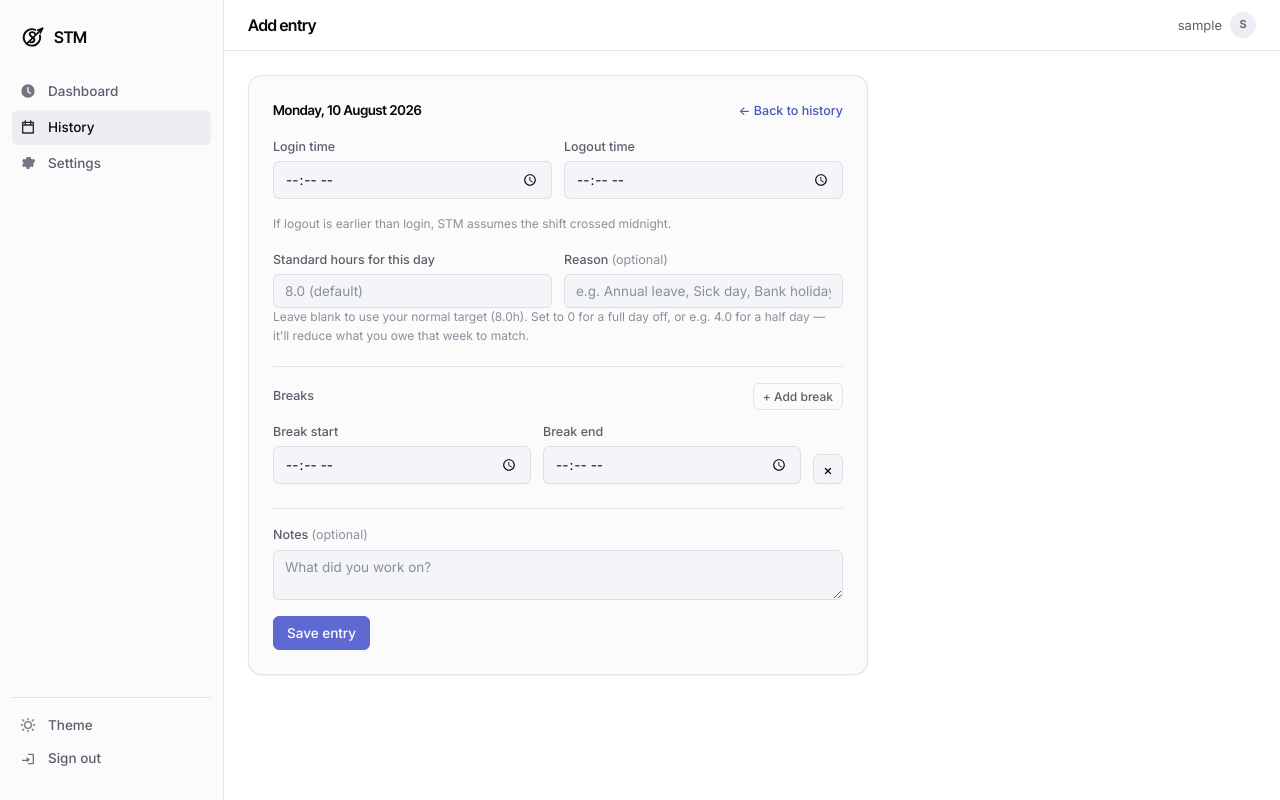
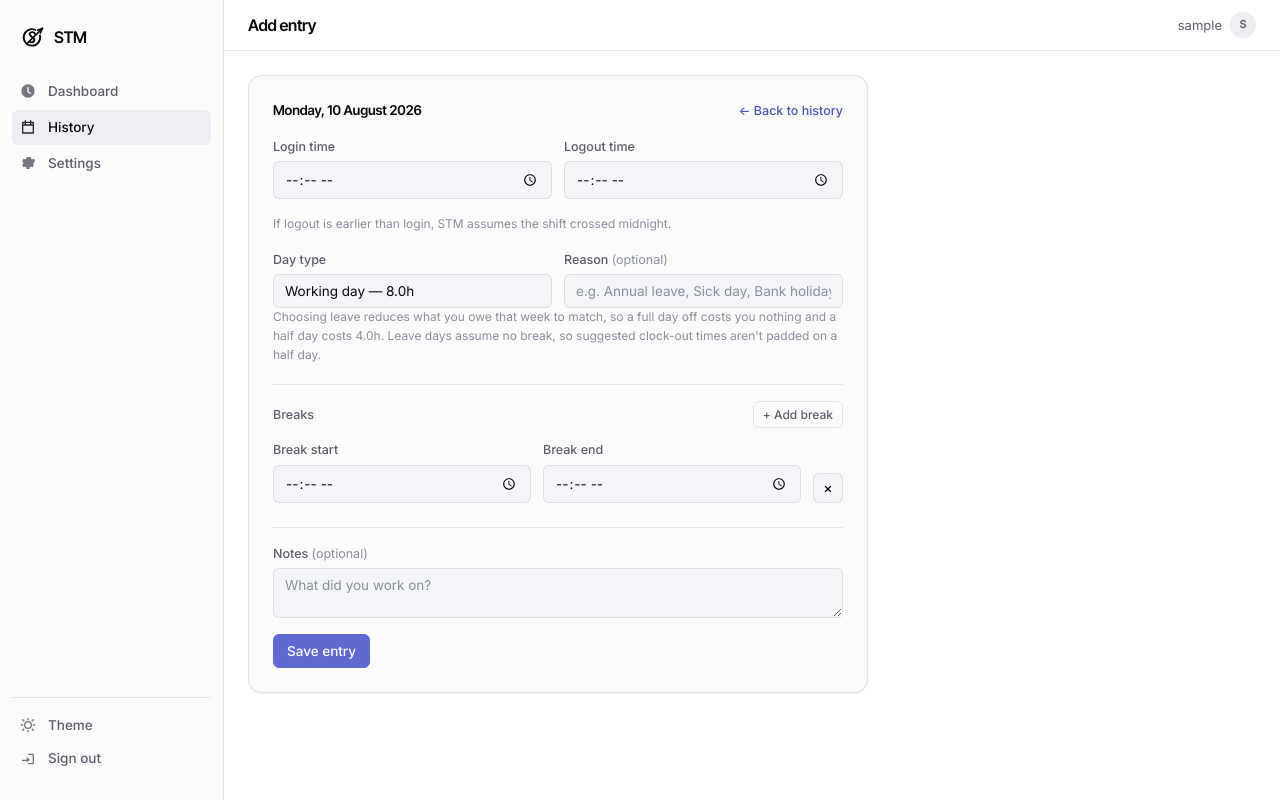
Before and after one commit to savettka/Timesheet-App, a Flask app: page /entry/2026-08-10 in a window 1280 px wide. Run offline with Flask 3, Linux system fonts and the light colour scheme; the visitor is signed in with stand-in values (Sample User, id 1); data that the repository does not hold is empty.

Commit message:
Leave day picker

```diff
--- a/app/__init__.py
+++ b/app/__init__.py
@@ -28,6 +28,8 @@ def _run_light_migrations():
             statements.append("ALTER TABLE time_entry ADD COLUMN target_override FLOAT")
         if "leave_label" not in entry_columns:
             statements.append("ALTER TABLE time_entry ADD COLUMN leave_label VARCHAR(60)")
+        if "leave_type" not in entry_columns:
+            statements.append("ALTER TABLE time_entry ADD COLUMN leave_type VARCHAR(10)")
 
     if "user" in table_names:
         user_columns = {c["name"] for c in inspector.get_columns("user")}
--- a/app/logic.py
+++ b/app/logic.py
@@ -82,6 +82,12 @@ def unrecorded_break_hours(user, entry_date, entry=None, now=None):
     recorded counts against the allowance, so the suggestion doesn't jump
     later the moment a real break is logged.
     """
+    # A leave day carries no assumed break: a half day is worked straight
+    # through, and a full day off isn't worked at all. Same for any day whose
+    # target has been zeroed, which covers holidays recorded before leave
+    # types existed.
+    if entry is not None and (entry.is_leave or entry.target_override == 0):
+        return 0.0
     expected = user.expected_break_hours_for(entry_date.weekday())
     taken = entry_break_hours(entry, now=now) if entry is not None else 0.0
     return max(0.0, expected - taken)
--- a/app/main.py
+++ b/app/main.py
@@ -444,17 +444,34 @@ def edit_entry(date_str):
         logout_t = parse_time_field(request.form.get("logout_time"))
         notes = (request.form.get("notes") or "").strip() or None
 
-        target_override_raw = (request.form.get("target_override") or "").strip()
+        # The day type picks the hours; "custom" is the escape hatch that still
+        # lets a specific number be typed in.
+        day_type = (request.form.get("day_type") or "").strip()
+        leave_label = (request.form.get("leave_label") or "").strip() or None
+        leave_type = None
         target_override = None
-        if target_override_raw:
-            try:
-                target_override = max(0.0, float(target_override_raw))
-            except ValueError:
-                flash("Standard hours for this day must be a number.", "error")
-                return render_template(
-                    "entry_form.html", entry=entry, entry_date=entry_date, default_target=default_target
-                )
-        leave_label = (request.form.get("leave_label") or "").strip() or None
+
+        if day_type == "full":
+            leave_type, target_override = "full", 0.0
+        elif day_type == "half":
+            leave_type, target_override = "half", default_target / 2
+        elif day_type == "custom":
+            leave_type = "custom"
+            target_override_raw = (request.form.get("target_override") or "").strip()
+            if target_override_raw:
+                try:
+                    target_override = max(0.0, float(target_override_raw))
+                except ValueError:
+                    flash("Standard hours for this day must be a number.", "error")
+                    return render_template(
+                        "entry_form.html", entry=entry, entry_date=entry_date,
+                        default_target=default_target
+                    )
+            else:
+                leave_type = None  # "custom" with nothing typed is a normal day
+
+        if leave_type in TimeEntry.LEAVE_TYPES and not leave_label:
+            leave_label = TimeEntry.LEAVE_TYPES[leave_type]
 
         break_starts = request.form.getlist("break_start")
         break_ends = request.form.getlist("break_end")
@@ -468,6 +485,7 @@ def edit_entry(date_str):
         entry.notes = notes
         entry.target_override = target_override
         entry.leave_label = leave_label
+        entry.leave_type = leave_type
 
         entry.breaks.clear()
         for bs, be in zip(break_starts, break_ends):
--- a/app/models.py
+++ b/app/models.py
@@ -94,6 +94,32 @@ class TimeEntry(db.Model):
     target_override = db.Column(db.Float, nullable=True)
     leave_label = db.Column(db.String(60), nullable=True)
 
+    # How the day was classified on the entry form: "half", "full", "custom",
+    # or None for an ordinary working day. target_override still holds the
+    # resulting hours -- this records the intent, so a leave day can skip the
+    # assumed break and show the right option when the form is reopened.
+    leave_type = db.Column(db.String(10), nullable=True)
+
+    LEAVE_TYPES = {"half": "Half day leave", "full": "Full day leave"}
+
+    @property
+    def is_leave(self):
+        return self.leave_type in self.LEAVE_TYPES
+
+    @property
+    def effective_leave_type(self):
+        """Which option the entry form should start on.
+
+        Entries saved before day types existed only have the hours, so infer
+        the type from those rather than showing them as ordinary working days
+        -- reopening and saving one would otherwise wipe its override.
+        """
+        if self.leave_type:
+            return self.leave_type
+        if self.target_override is None:
+            return None
+        return "full" if self.target_override == 0 else "custom"
+
     created_at = db.Column(db.DateTime, default=datetime.utcnow)
     updated_at = db.Column(db.DateTime, default=datetime.utcnow, onupdate=datetime.utcnow)
 
--- a/app/static/css/style.css
+++ b/app/static/css/style.css
@@ -482,6 +482,9 @@ table { border-collapse: collapse; width: 100%; }
    ========================================================================== */
 
 .form { display: flex; flex-direction: column; gap: var(--s4); }
+/* A display rule of our own beats the browser's [hidden], so restate it. */
+[hidden] { display: none !important; }
+
 .field { display: flex; flex-direction: column; gap: 5px; flex: 1; }
 .field > span { font-size: 12.5px; font-weight: 500; color: var(--text-2); }
 .field em { font-weight: 400; font-style: normal; color: var(--text-3); }
--- a/app/static/js/app.js
+++ b/app/static/js/app.js
@@ -217,6 +217,21 @@
     });
   }
 
+  // ------------------------------------------------------------- day type
+  // The hours box is only relevant for a custom day; the leave options set
+  // the hours themselves.
+  function initDayType() {
+    var select = document.getElementById("day-type");
+    var field = document.getElementById("custom-hours-field");
+    if (!select || !field) return;
+
+    function sync() {
+      field.hidden = select.value !== "custom";
+    }
+    select.addEventListener("change", sync);
+    sync();
+  }
+
   document.addEventListener("DOMContentLoaded", function () {
     initTheme();
     initHamburger();
@@ -224,5 +239,6 @@
     initStatusPoll();
     initBreakRows();
     initAvatarPicker();
+    initDayType();
   });
 })();
--- a/app/templates/entry_form.html
+++ b/app/templates/entry_form.html
@@ -23,11 +23,16 @@
     <p class="hint">If logout is earlier than login, STM assumes the shift crossed midnight.</p>
 
     <div class="leave-block">
+      {% set current_type = entry.effective_leave_type if entry else None %}
       <div class="field-row">
         <label class="field">
-          <span>Standard hours for this day</span>
-          <input type="number" step="0.5" min="0" name="target_override" placeholder="{{ default_target|round(1) }} (default)"
-                 value="{{ entry.target_override if entry and entry.target_override is not none else '' }}">
+          <span>Day type</span>
+          <select name="day_type" id="day-type">
+            <option value="" {{ 'selected' if not current_type }}>Working day &mdash; {{ default_target|round(1) }}h</option>
+            <option value="half" {{ 'selected' if current_type == 'half' }}>Half day leave &mdash; {{ (default_target / 2)|round(1) }}h, no break</option>
+            <option value="full" {{ 'selected' if current_type == 'full' }}>Full day leave &mdash; 0h</option>
+            <option value="custom" {{ 'selected' if current_type == 'custom' }}>Custom hours&hellip;</option>
+          </select>
         </label>
         <label class="field">
           <span>Reason <em>(optional)</em></span>
@@ -35,9 +40,14 @@
                  value="{{ (entry.leave_label if entry else '') or '' }}">
         </label>
       </div>
-      <p class="hint">Leave blank to use your normal target ({{ default_target|round(1) }}h). Set to 0 for a full day
-        off, or e.g. {{ (default_target / 2)|round(1) }} for a half day &mdash; it'll reduce what you owe that
-        week to match.</p>
+      <label class="field" id="custom-hours-field" hidden>
+        <span>Standard hours for this day</span>
+        <input type="number" step="0.5" min="0" name="target_override" placeholder="{{ default_target|round(1) }}"
+               value="{{ entry.target_override if entry and entry.target_override is not none else '' }}">
+      </label>
+      <p class="hint">Choosing leave reduces what you owe that week to match, so a full day off costs you
+        nothing and a half day costs {{ (default_target / 2)|round(1) }}h. Leave days assume no break, so
+        suggested clock-out times aren't padded on a half day.</p>
     </div>
 
     <div class="breaks-block">
```
